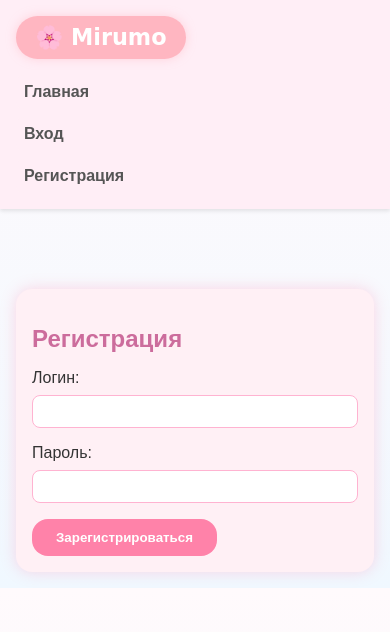
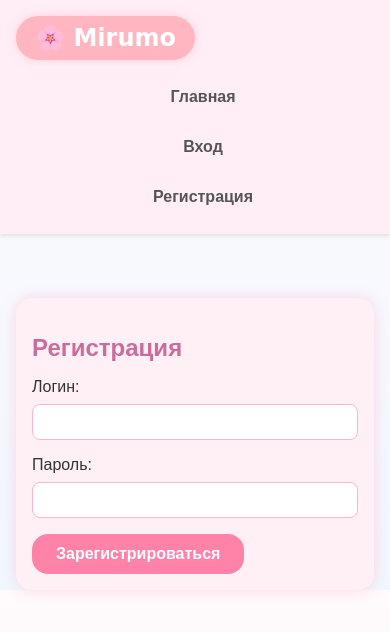
Before and after one commit to bagas1502/Mirumo, a Flask app: page /register in a window 390 px wide. Shown: the top 632 px of the page. Run offline with Flask 3, Linux system fonts and the light colour scheme.

Commit message:
Улучшена адаптивность для телефонов

```diff
--- a/static/style.css
+++ b/static/style.css
@@ -294,3 +294,63 @@ body {
     font-size: 1.4rem;
   }
 }
+@media (max-width: 768px) {
+  .header {
+    flex-direction: column;
+    align-items: flex-start;
+    padding: 1rem;
+  }
+
+  .nav {
+    display: flex;
+    flex-direction: column;
+    width: 100%;
+    gap: 0.5rem;
+  }
+
+  .nav a,
+  .upload-btn,
+  .auth-btn {
+    width: 100%;
+    text-align: center;
+    margin: 0.25rem 0;
+  }
+
+  .video-grid {
+    grid-template-columns: 1fr;
+  }
+
+  .video-card video {
+    width: 100%;
+  }
+
+  .form-main {
+    padding: 0 1rem;
+  }
+
+  .form-register {
+    width: 100%;
+    padding: 1rem;
+  }
+
+  .logo {
+    font-size: 1.5rem;
+    text-align: center;
+  }
+}
+
+@media (max-width: 480px) {
+  .form-register input,
+  .form-register button {
+    font-size: 1rem;
+  }
+
+  .video-card h4 {
+    font-size: 1rem;
+  }
+
+  .upload-btn,
+  .auth-btn {
+    font-size: 1rem;
+  }
+}
```
